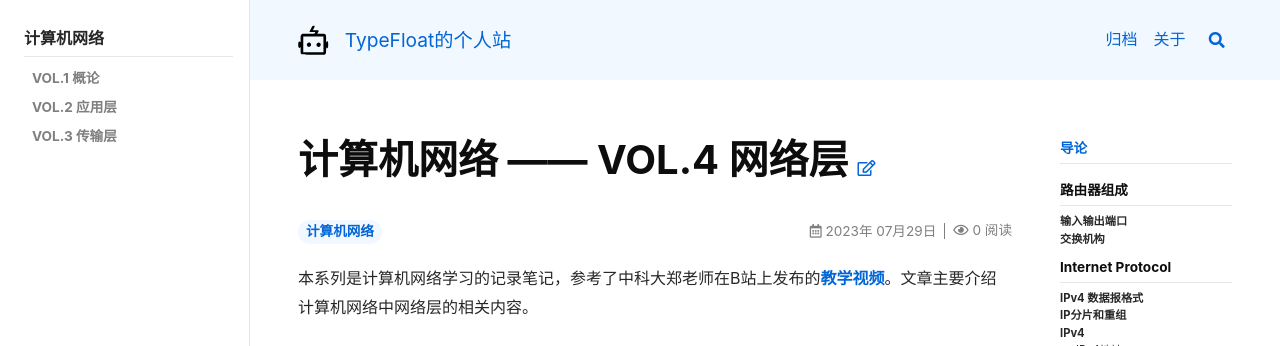
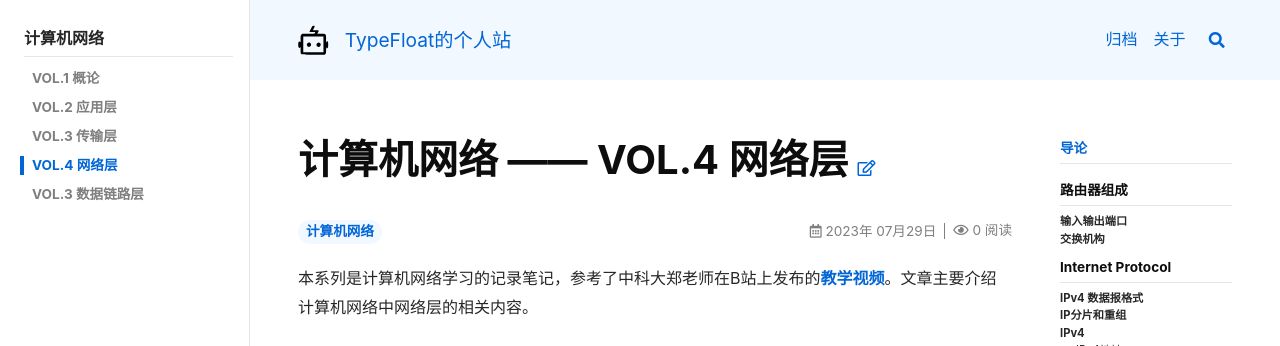
Before and after one commit to TypeFloat/TypeFloat.github.io, a Jekyll site: the page built from _posts/2023-07-29-cn-4.md, in a window 1280 px wide. Shown: the top 346 px of the page. Built offline with Jekyll 4.4.1, drawn with Linux system fonts in a browser that asks for light colours; nearby versions of some CDN libraries; formulas are drawn with MathJax 3; comment, search, counter and statistics services are not loaded; some of the changed lines change nothing that is shown.

Commit message:
添加新的内容

```diff
--- a/_data/navigation.yml
+++ b/_data/navigation.yml
@@ -106,3 +106,7 @@ cn:
         url: /2023/07/17/cn-2.html
       - title: VOL.3 传输层
         url: /2023/07/21/cn-3.html
+      - title: VOL.4 网络层
+        url: /2023/07/29/cn-4.html
+      - title: VOL.3 数据链路层
+        url: /2023/07/31/cn-5.html
--- /dev/null
+++ b/_posts/2023-07-31-cn-5.md
@@ -0,0 +1,85 @@
+---
+title: 计算机网络 —— VOL.5 数据链路层
+tags: "计算机网络"
+key: cn-5
+sidebar:
+  nav: cn
+---
+
+本系列是计算机网络学习的记录笔记，参考了中科大郑老师在B站上发布的[教学视频](https://www.bilibili.com/video/BV1JV411t7ow/)。文章主要介绍计算机网络中数据链路层的相关内容。<!--more-->
+
+# 导论
+
+数据链路层负责从一个节点通过链路将数据报发送到相邻的物理节点，是一种点到点的服务。节点指的是网络中的所有网络设备，主机、路由器、网桥和交换机等。链路包括有限链路、无线链路等。
+
+链路层的服务在网络设备的网络适配器中实现服务，其提供的服务有：
+
+- 数据封装与解封装：将传输层的数据报进行封装与解封装，数据链路层区分源地址与目标地址的标识是设备的MAC地址；
+- 可靠的数据传递：提供错误检测（数据传输单元中包含EDC位，用于差错检测和纠正，差错检测算法包括奇偶校验、Internet校验和、循环冗余校验）和差错纠正，并不是所有的链路都提供该功能，例如光纤链路，其出错概率非常低，一般不提供可靠传输服务；
+- 半双工和全双工的通路；
+- 流量控制。
+
+由于数据链路层已经偏硬件底层，所以介绍的相对简略，并且不再对物理层的知识进行记录。
+
+# 多点访问协议
+
+在网络设备之间的链路连接方式中，有点到点的方式，例如以太网交换机和主机之间的连接链路；也有共享线路的方式。当采用共享线路时，如果多个节点在同一时刻向链路中发送信号，则有可能产生冲突，因此需要多点访问协议用于控制。
+
+理想的多点访问协议应当满足（假设贡献信道的带宽为Rbps）：
+
+- 当一个节点要发送时，可以以R速率发送；
+- 当M个节点要发送时，可以以R/M的平均速率发送；
+- 完全分布的：
+  - 没有特殊节点用于协调发送过程；
+  - 没有时钟和时隙的同步；
+- 协议本身简单。
+
+根据实现方式，多点控制协议可以分为3类：
+
+- 信道划分：对信道进行分片，分片方法有时分、频分、码分复用；
+- 随机访问：允许冲突，由协议定义如何检测冲突以及冲突后如何进行恢复；
+- 依次轮流。
+
+使用信道划分的协议有TDMA（时分复用）、FFMA（频分复用）、CDMA（码分复用）。
+
+使用随机访问的协议有时隙ALOHA、非时隙ALOHA、CSMA、CSMA/DA（以太网使用）、CSMA/CA（无线网使用）、线缆接入随机访问协议。
+
+使用依次轮流的协议有轮训协议和令牌传递协议。
+
+# LANs
+
+## MAC地址和ARP
+
+在数据链路层，网络设备使用MAC地址作为地址标识，MAC地址长48位，固化在适配器的ROM中（有时也可以通过软件设定），理论上全球任何两个网卡的MAC地址都不相同。
+
+网络IP地址和链路MAC地址分离的原因：
+
+- IP绑定的MAC地址可以更换；
+- 物理网络可以支持IP协议以外的其他网络层协议；
+- 不需要每次上电都重新加载设备的物理地址。
+
+一台网络设备从IP地址到MAC地址的转换由ARP协议完成。ARP协议维护着ARP表，包含IP地址、MAC地址和TTL。
+
+## 以太网
+
+以前的以太网一般使用总线型的拓扑结构：
+
+- 所有节点在一个碰撞域内，一次只允许一个节点发送；
+- 可靠性差，如果介质破损，截面形成信号反射，发送节点会认为一直产生冲突。
+
+现在通常使用星型拓扑结构：
+
+- 交换机位于中心，其他网络设备与交换机相连；
+- 每个节点以及相连的交换机端口使用独立的以太网协议，不与其他节点的发送产生碰撞。
+
+以太网是一种无连接的不可靠的服务，采用二进制退避的CSMA/CD介质访问控制协议。
+
+## 交换机
+
+交换机是链路层的网络设备，对帧进行存储、检查帧头、根据目标MAC地址进行选择性转发。局域网中的主机有一个专用的直接与交换机的连接。交换机不需要进行配置，可以进行自学习。交换机通过自学习机制获取端口与主机MAC地址的对应关系，即转发表。
+
+交换机和路由器的区别与联系：
+
+- 都是存储转发设备，但层次不同；
+- 都有转发表，交换机对应MAC、路由器对应IP；
+- 路由器需要进行网络配置，交换机不需要。
```
